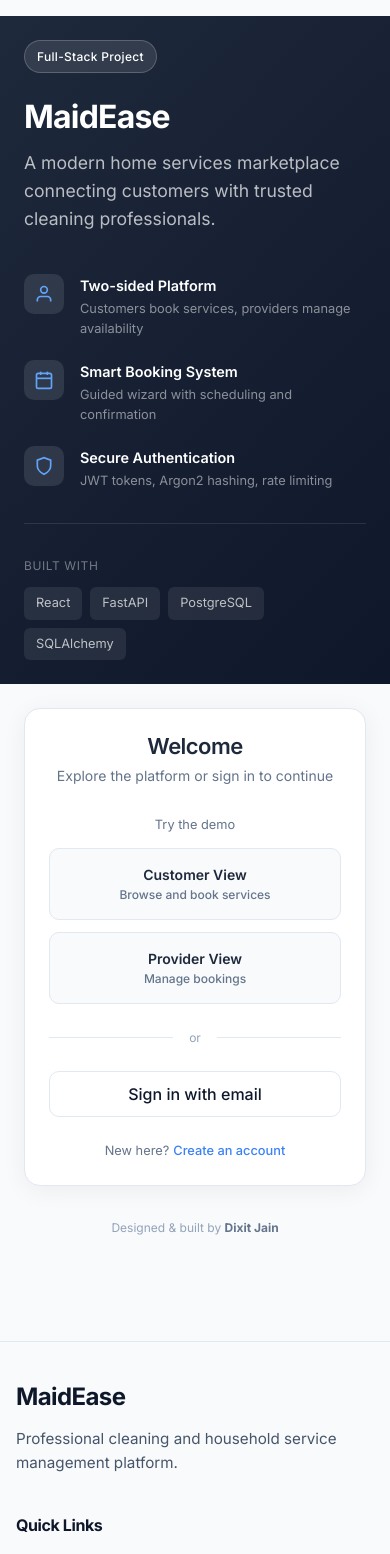
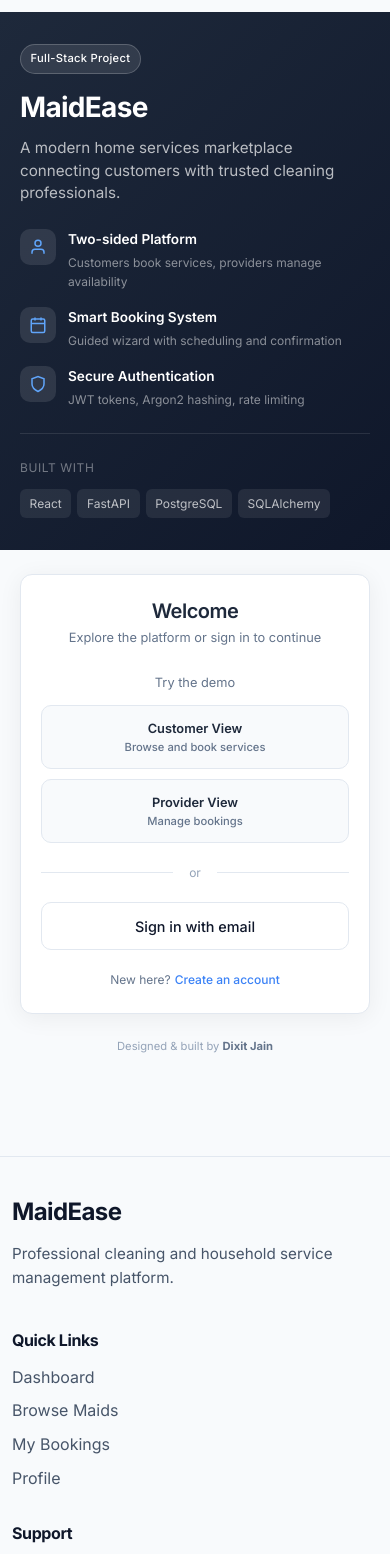
Before and after one commit to thedixitjain/maidease, a React app in the folder frontend/: page /login in a window 390 px wide. Shown: the top 1554 px of the page. Built offline with nearby package versions, Linux system fonts and the light colour scheme; no server answers; the HTML template or start-up script is replaced by a standard one.

Commit message:
feat: Full mobile responsiveness with hamburger menu

```diff
--- a/frontend/src/App.css
+++ b/frontend/src/App.css
@@ -241,3 +241,32 @@ body {
     font-size: 1rem;
   }
 }
+
+@media (max-width: 480px) {
+  .container {
+    padding: 0 0.75rem;
+  }
+
+  .main-content {
+    padding: 0.75rem 0;
+  }
+
+  .btn {
+    padding: 0.625rem 1rem;
+    font-size: 0.9rem;
+  }
+
+  .form-group input,
+  .form-group textarea,
+  .form-group select {
+    padding: 0.625rem;
+    font-size: 16px; /* Prevents iOS zoom */
+  }
+
+  .error-message,
+  .success-message,
+  .warning-message {
+    padding: 0.75rem;
+    font-size: 0.875rem;
+  }
+}
--- a/frontend/src/components/Header.jsx
+++ b/frontend/src/components/Header.jsx
@@ -10,6 +10,13 @@ export const Header = () => {
 
   const isActive = (path) => location.pathname === path;
 
+  const handleLogout = () => {
+    setMenuOpen(false);
+    logout();
+  };
+
+  const closeMenu = () => setMenuOpen(false);
+
   if (!isAuthenticated) {
     return null;
   }
@@ -17,24 +24,63 @@ export const Header = () => {
   return (
     <header className="header">
       <div className="container">
-        <Link to="/" className="logo">
+        <Link to="/" className="logo" onClick={closeMenu}>
           MaidEase
         </Link>
 
-        <nav className="nav">
-          <Link to="/" className={`nav-link ${isActive('/') ? 'active' : ''}`}>
+        {/* Mobile menu button */}
+        <button
+          className={`menu-toggle ${menuOpen ? 'active' : ''}`}
+          onClick={() => setMenuOpen(!menuOpen)}
+          aria-label="Toggle menu"
+        >
+          <span></span>
+          <span></span>
+          <span></span>
+        </button>
+
+        {/* Navigation */}
+        <nav className={`nav ${menuOpen ? 'nav-open' : ''}`}>
+          <Link
+            to="/"
+            className={`nav-link ${isActive('/') ? 'active' : ''}`}
+            onClick={closeMenu}
+          >
             Dashboard
           </Link>
           {user?.role === 'customer' && (
-            <Link to="/maids" className={`nav-link ${isActive('/maids') ? 'active' : ''}`}>
+            <Link
+              to="/maids"
+              className={`nav-link ${isActive('/maids') ? 'active' : ''}`}
+              onClick={closeMenu}
+            >
               Browse Maids
             </Link>
           )}
-          <Link to="/bookings" className={`nav-link ${isActive('/bookings') ? 'active' : ''}`}>
+          <Link
+            to="/bookings"
+            className={`nav-link ${isActive('/bookings') ? 'active' : ''}`}
+            onClick={closeMenu}
+          >
             My Bookings
           </Link>
+
+          {/* Mobile only user section */}
+          <div className="nav-user-mobile">
+            <Link
+              to="/profile"
+              className="nav-link"
+              onClick={closeMenu}
+            >
+              Profile
+            </Link>
+            <button className="nav-link nav-logout" onClick={handleLogout}>
+              Logout
+            </button>
+          </div>
         </nav>
 
+        {/* Desktop user menu */}
         <div className="user-menu">
           <Link to="/profile" className="user-profile">
             {user?.full_name}
@@ -44,6 +90,9 @@ export const Header = () => {
           </button>
         </div>
       </div>
+
+      {/* Mobile overlay */}
+      {menuOpen && <div className="nav-overlay" onClick={closeMenu}></div>}
     </header>
   );
 };
--- a/frontend/src/styles/Auth.css
+++ b/frontend/src/styles/Auth.css
@@ -389,10 +389,11 @@
 @media (max-width: 900px) {
   .landing-container {
     grid-template-columns: 1fr;
+    min-height: auto;
   }
 
   .landing-info {
-    padding: 2rem;
+    padding: 2.5rem 1.5rem;
     min-height: auto;
   }
 
@@ -404,29 +405,168 @@
     font-size: 2rem;
   }
 
+  .landing-tagline {
+    font-size: 1rem;
+    margin-bottom: 2rem;
+  }
+
   .landing-features {
     margin-bottom: 2rem;
   }
 
   .landing-auth {
-    padding: 2rem;
+    padding: 2rem 1.5rem;
+  }
+
+  .landing-credit {
+    margin-top: 1.5rem;
   }
 }
 
 @media (max-width: 480px) {
   .landing-info {
-    padding: 1.5rem;
+    padding: 2rem 1.25rem;
+  }
+
+  .landing-badge {
+    font-size: 0.7rem;
+    padding: 0.3rem 0.6rem;
+    margin-bottom: 1rem;
+  }
+
+  .landing-title {
+    font-size: 1.75rem;
+  }
+
+  .landing-tagline {
+    font-size: 0.95rem;
+    line-height: 1.5;
+    margin-bottom: 1.5rem;
+  }
+
+  .landing-features {
+    gap: 1rem;
+    margin-bottom: 1.5rem;
+  }
+
+  .landing-feature {
+    gap: 0.75rem;
+  }
+
+  .landing-feature-icon {
+    width: 36px;
+    height: 36px;
+  }
+
+  .landing-feature-icon svg {
+    width: 18px;
+    height: 18px;
+  }
+
+  .landing-feature-text strong {
+    font-size: 0.85rem;
+  }
+
+  .landing-feature-text span {
+    font-size: 0.75rem;
+  }
+
+  .landing-tech {
+    padding-top: 1.5rem;
+  }
+
+  .tech-stack {
+    gap: 0.375rem;
+  }
+
+  .tech-stack span {
+    padding: 0.3rem 0.6rem;
+    font-size: 0.75rem;
   }
 
   .landing-auth {
-    padding: 1.5rem;
+    padding: 1.5rem 1.25rem;
   }
 
   .auth-card {
-    padding: 1.5rem;
+    padding: 1.5rem 1.25rem;
+    border-radius: 12px;
+  }
+
+  .auth-header {
+    margin-bottom: 1.5rem;
+  }
+
+  .auth-title {
+    font-size: 1.25rem;
+  }
+
+  .auth-subtitle {
+    font-size: 0.8rem;
+  }
+
+  .demo-section {
+    margin-bottom: 1.25rem;
   }
 
   .demo-buttons {
     grid-template-columns: 1fr;
+    gap: 0.625rem;
+  }
+
+  .demo-btn {
+    padding: 0.875rem;
+    min-height: 64px;
+  }
+
+  .demo-btn-title {
+    font-size: 0.8rem;
+  }
+
+  .demo-btn-desc {
+    font-size: 0.7rem;
+  }
+
+  .auth-divider {
+    margin: 1.25rem 0;
+  }
+
+  .form-group input {
+    padding: 0.625rem 0.75rem;
+    font-size: 16px; /* Prevents iOS zoom on focus */
+  }
+
+  .btn {
+    padding: 0.75rem 1rem;
+    font-size: 0.875rem;
+    min-height: 48px;
+  }
+
+  .auth-footer {
+    margin-top: 1.25rem;
+    font-size: 0.75rem;
+  }
+
+  .landing-credit {
+    font-size: 0.7rem;
   }
 }
+
+/* Extra small devices */
+@media (max-width: 360px) {
+  .landing-info {
+    padding: 1.5rem 1rem;
+  }
+
+  .landing-title {
+    font-size: 1.5rem;
+  }
+
+  .landing-auth {
+    padding: 1.25rem 1rem;
+  }
+
+  .auth-card {
+    padding: 1.25rem 1rem;
+  }
+}
--- a/frontend/src/styles/DemoBanner.css
+++ b/frontend/src/styles/DemoBanner.css
@@ -1,23 +1,35 @@
 .demo-banner {
-  background: #fafafa;
-  border-bottom: 1px solid #e5e5e5;
+  background: #fefce8;
+  border-bottom: 1px solid #fef08a;
   padding: 0.5rem 1rem;
   text-align: center;
   font-size: 0.8rem;
-  color: #737373;
+  color: #854d0e;
 }
 
 .demo-banner-separator {
   margin: 0 0.5rem;
-  color: #d4d4d4;
+  color: #fde047;
 }
 
 .demo-banner a {
-  color: #525252;
+  color: #a16207;
+  font-weight: 500;
   text-decoration: underline;
   text-underline-offset: 2px;
 }
 
 .demo-banner a:hover {
-  color: #171717;
+  color: #854d0e;
 }
+
+@media (max-width: 480px) {
+  .demo-banner {
+    font-size: 0.75rem;
+    padding: 0.5rem 0.75rem;
+  }
+
+  .demo-banner-separator {
+    margin: 0 0.375rem;
+  }
+}
```
Also changed, not shown: frontend/src/styles/Header.css (+168 -43 lines).
